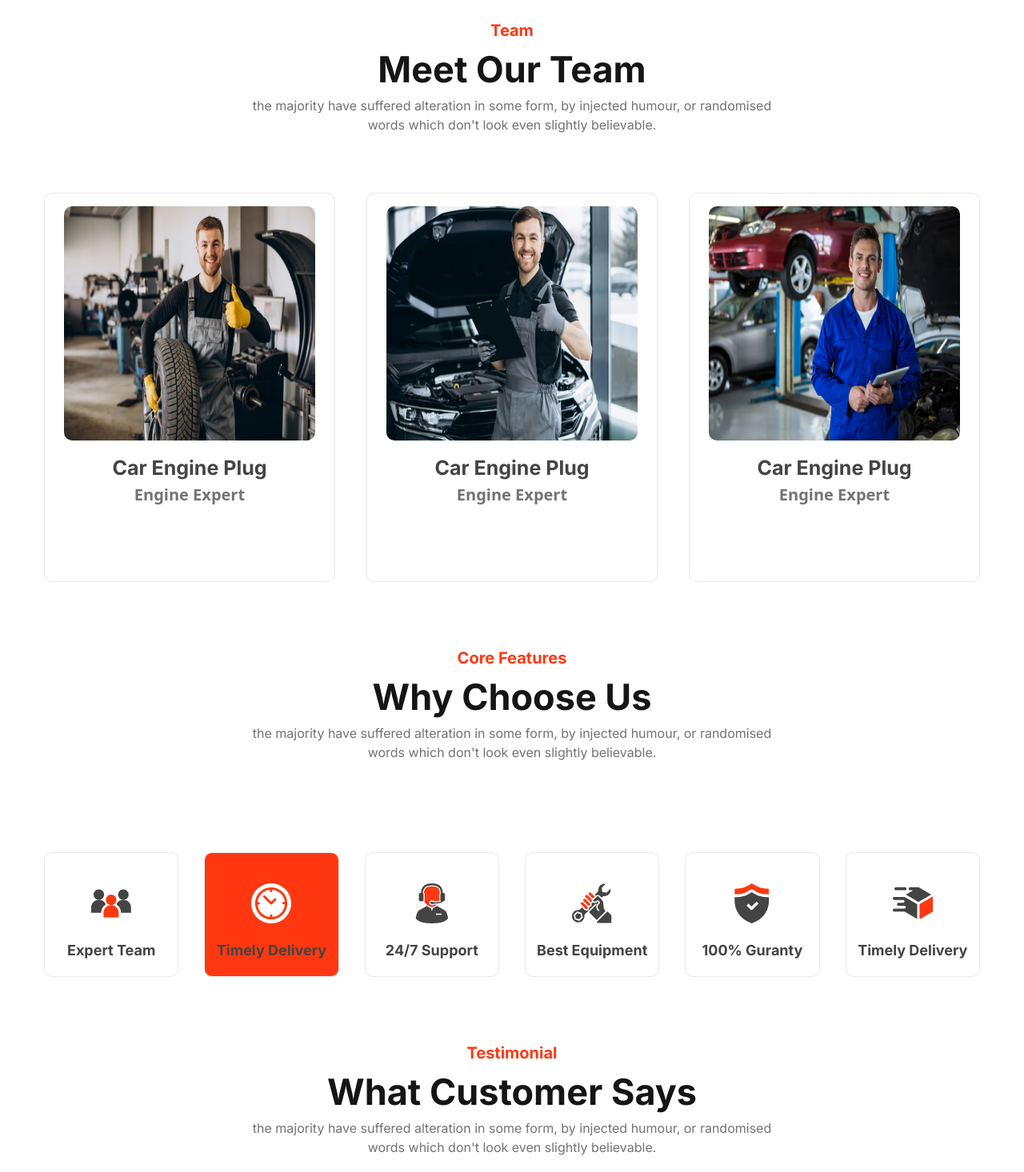
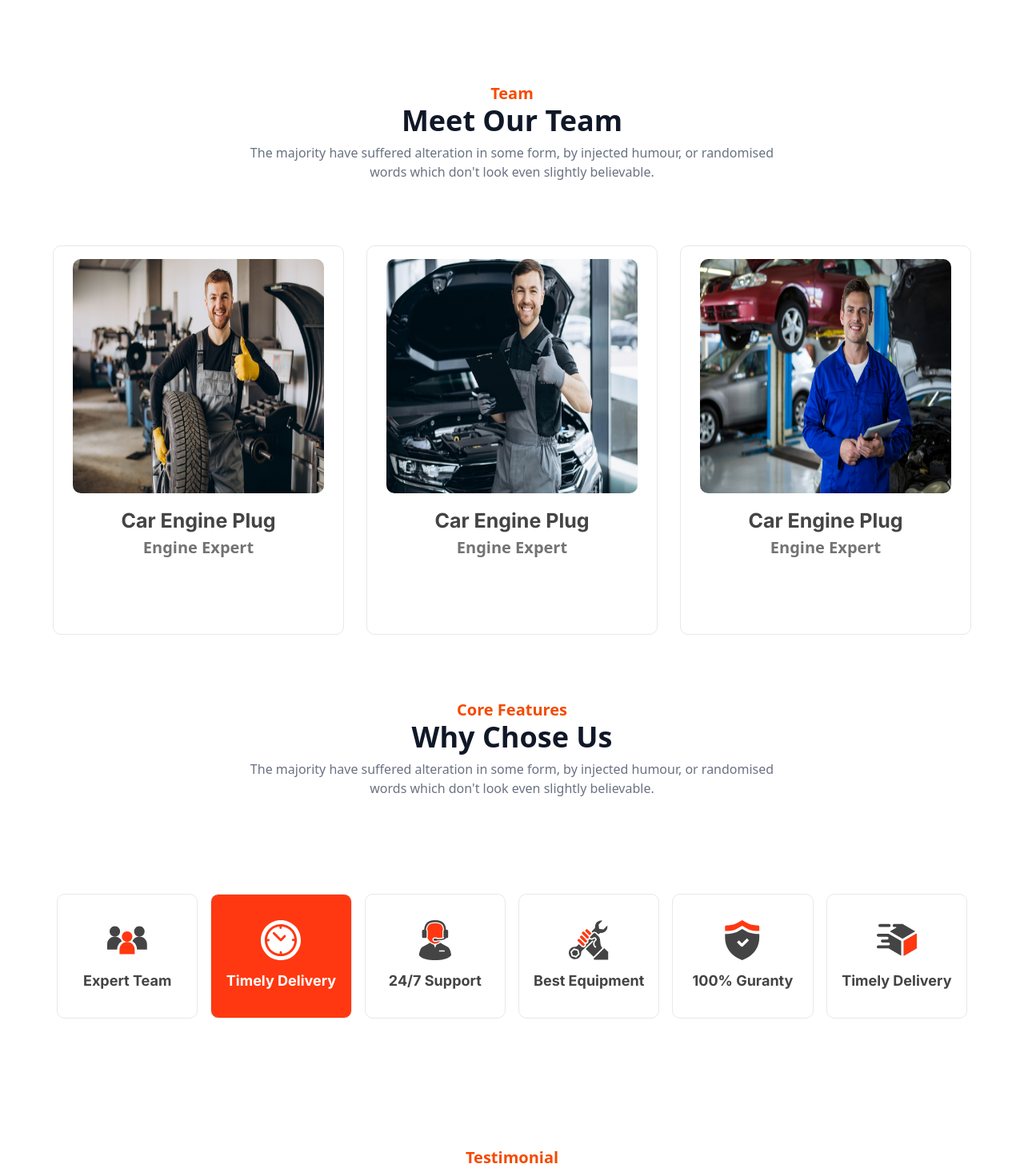
Before and after one commit to AtiqurRahmanLabib/car-doctor-clint, a React (Vite) app: page /home in a window 1280 px wide. Shown: the part 2660-4126 px from the top of the page at 80% size. Built offline with nearby package versions, Linux system fonts and the light colour scheme; no server answers.

Commit message:
finished the home section to responsive

```diff
--- a/src/Components/CustomerReview/CustomerReview.jsx
+++ b/src/Components/CustomerReview/CustomerReview.jsx
@@ -5,7 +5,7 @@ const CustomerReview = ({ description }) => {
     console.log(description);
     return (
         <div>
-      <div className='w-[558px] h-[349px] border shadow-2xl border-[#F3F3F3] rounded-[10px]'>
+      <div className='mx-auto w-[558px] h-[349px] border shadow-2xl border-[#F3F3F3] rounded-[10px] '>
         <div className='flex mt-5 gap-5 p-5'>
           <div>
             <img className='w-[60px] h-[60px] rounded-full' src={image} alt="" />
--- a/src/Components/Products/Products.jsx
+++ b/src/Components/Products/Products.jsx
@@ -1,7 +1,7 @@
 const Products = ({product}) => {
     const { image, name, price } = product;
     return (
-           <div className='w-[364px] h-[389px] shadow-xl p-4 bg-[#FFFFFF] rounded-[10px]'>
+           <div className='w-[364px] mx-auto h-[389px] shadow-xl p-4 bg-[#FFFFFF] rounded-[10px]'>
             <div className='rounded-2xl w-[314px] h-[208.01px] mx-auto'>
                 <img className='w-[326px] h-[215px]  rounded-[10px] bg-[#F3F3F3]'
                     src={image}
--- a/src/Components/Services/Services.jsx
+++ b/src/Components/Services/Services.jsx
@@ -3,7 +3,7 @@ import React from 'react';
 const Services = ({ service }) => {  // Changed from services to service
     const { img, title, price } = service;  // Changed from services to service
     return (
-        <div className='w-[364px] h-[348px] rounded-md border p-4 border-[#E8E8E8]'>
+        <div className='justify-center mx-auto w-[364px] h-[348px] rounded-md border p-4 border-[#E8E8E8]'>
             <div className='rounded-2xl w-[314px] h-[208.01px] mx-auto'>
                 <img className='w-[314px] h-[208.01px]  rounded-[10px]'
                     src={img}
--- a/src/Pages/Home/Home.jsx
+++ b/src/Pages/Home/Home.jsx
@@ -96,8 +96,8 @@ const Home = () => {
                     </p>
                 </div>
 
-                <div className='container max-w-6xl mx-auto'>
-                    <div className='grid grid-cols-1 md:grid-cols-2 lg:grid-cols-3 gap-6'>
+                <div className='container  max-w-6xl mx-auto '>
+                    <div className='grid grid-cols-1  md:grid-cols-2 lg:grid-cols-3 gap-6'>
                         {services.map(service => (
                             <Services
                                 key={service._id}
@@ -161,13 +161,19 @@ const Home = () => {
                 </button>
             </div>
 
-            <div className='w-[717px] h-[178px] mx-auto text-center '>
-                <h1 className='font-inter font-bold text-[20px] text-[#FF3811]'>Team</h1>
-                <h2 className='text-[#151515] font-bold text-[45px] font-inter'>Meet Our Team</h2>
-                <p className='font-inter text-[16px] text-[#737373]'>the majority have suffered alteration in some form, by injected humour, or randomised <br /> words which don't look even slightly believable. </p>
+            <section className="px-4 md:px-6 py-12 md:py-20">
+                <div className='container max-w-6xl mx-auto text-center'>
+                    <h1 className='text-orange-600 text-lg md:text-xl font-bold'>Team</h1>
+                    <h2 className='text-gray-900 text-3xl md:text-4xl font-bold'>Meet Our Team</h2>
+                    <p className='text-gray-500 mt-2 max-w-2xl mx-auto'>
+                        The majority have suffered alteration in some form, by injected humour, or randomised words which don't look even slightly believable.
+                    </p>
                 </div>
-            <div className='flex flex-col lg:flex-row justify-between items-center gap-6 lg:gap-8 mx-auto w-[1170px] mt-10 mb-20'>
-                <div className='w-[364px] h-[487px] rounded-[10px] border border-[#E8E8E8]'>
+            </section>
+            <div className='container max-w-6xl mx-auto'>
+                {/* <div className='grid grid-col border sm:mx-auto  lg:flex-row justify-between items-center md:flex  gap-6 lg:gap-8 mx-auto w-[1170px] mt-10 mb-20'> */}
+                <div className='grid grid-cols-1 md:grid-cols-2 lg:grid-cols-3 gap-6'>
+                    <div className='w-[364px] h-[487px] rounded-[10px] mx-auto border border-[#E8E8E8] '>
                         <div className='w-[314px] h-[293px] rounded-[10px] mx-auto mt-4'>
                             <img className='w-[314px] h-[293px] rounded-[10px]' src={teamMember1} alt="" />
                         </div>
@@ -176,7 +182,7 @@ const Home = () => {
                             <p className='text-[#737373] font-semibold text-[20px]'>Engine Expert</p>
                         </div>
                     </div>
-                <div className='w-[364px] h-[487px] rounded-[10px] border border-[#E8E8E8]'>
+                    <div className='w-[364px] h-[487px] rounded-[10px] border mx-auto border-[#E8E8E8]'>
                         <div className='w-[314px] h-[293px] rounded-[10px] mx-auto mt-4'>
                             <img className='w-[314px] h-[293px] rounded-[10px]' src={teamMember2} alt="" />
                         </div>
@@ -185,7 +191,7 @@ const Home = () => {
                             <p className='text-[#737373] font-semibold text-[20px]'>Engine Expert</p>
                         </div>
                     </div>
-                <div className='w-[364px] h-[487px] rounded-[10px] border border-[#E8E8E8]'>
+                    <div className='w-[364px] h-[487px] rounded-[10px] border mx-auto border-[#E8E8E8]'>
                         <div className='w-[314px] h-[293px] rounded-[10px] mx-auto mt-4'>
                             <img className='w-[314px] h-[293px] rounded-[10px]' src={teamMember3} alt="" />
                         </div>
@@ -195,65 +201,79 @@ const Home = () => {
                         </div>
                     </div>
                 </div>
-            <div className='w-[717px] h-[178px] mx-auto text-center '>
-                <h1 className='font-inter font-bold text-[20px] text-[#FF3811]'>Core Features</h1>
-                <h2 className='text-[#151515] font-bold text-[45px] font-inter'>Why Choose Us</h2>
-                <p className='font-inter text-[16px] text-[#737373]'>the majority have suffered alteration in some form, by injected humour, or randomised <br /> words which don't look even slightly believable. </p>
             </div>
-            <div className='flex flex-col lg:flex-row justify-between items-center gap-6 lg:gap-8 mx-auto w-[1170px] mt-10 mb-20'>
-
-                <div className='w-[170px] h-[156px] rounded-[10px] border border-[#E8E8E8] hover:bg-[#FF3811] mt-10 hover:text-white content-center' >
-                    <div className='mt-5 w-[50px] mx-auto'>
-                        <img className='w-[50px] h-[50px]' src={icon4} alt="" />
+            <section className="px-4 md:px-6 py-12 md:py-20">
+                <div className='container max-w-6xl mx-auto text-center'>
+                    <h1 className='text-orange-600 text-lg md:text-xl font-bold'>Core Features</h1>
+                    <h2 className='text-gray-900 text-3xl md:text-4xl font-bold'>Why Chose Us</h2>
+                    <p className='text-gray-500 mt-2 max-w-2xl mx-auto'>
+                        The majority have suffered alteration in some form, by injected humour, or randomised words which don't look even slightly believable.
+                    </p>
                 </div>
-                    <h1 className='font-inter font-bold text-center pt-5 text-[18px] text-[#444444] '>Expert Team</h1>
+            </section>
+           <div className='w-full max-w-[1170px] mx-auto mt-10 mb-20'>
+  <div className='grid grid-cols-2 sm:grid-cols-3 md:grid-cols-6 gap-4 px-4'>
+    {/* Expert Team */}
+    <div className='w-full h-[156px] rounded-[10px] border border-[#E8E8E8] hover:bg-[#FF3811] hover:text-white flex flex-col items-center justify-center transition-colors duration-300'>
+      <div className='w-[50px] h-[50px]'>
+        <img className='w-full h-full' src={icon4} alt="Expert Team" />
+      </div>
+      <h1 className='font-inter font-bold text-center pt-3 text-[16px] sm:text-[18px] text-[#444444] hover:text-white'>Expert Team</h1>
     </div>
 
-                <div className='w-[170px] h-[156px] rounded-[10px] border border-[#E8E8E8] bg-[#FF3811] mt-10 hover:text-white content-center'>
-                    <div className='mt-5 w-[50px] mx-auto'>
-                        <img className='w-[50px] h-[50px]' src={icon1} alt="" />
+    {/* Timely Delivery */}
+    <div className='w-full h-[156px] rounded-[10px] border border-[#E8E8E8] bg-[#FF3811] hover:text-white flex flex-col items-center justify-center transition-colors duration-300'>
+      <div className='w-[50px] h-[50px]'>
+        <img className='w-full h-full' src={icon1} alt="Timely Delivery" />
       </div>
-                    <h1 className='font-inter font-bold text-center pt-5 text-[18px] text-[#444444] '>Timely Delivery</h1>
+      <h1 className='font-inter font-bold text-center pt-3 text-[16px] sm:text-[18px] text-white'>Timely Delivery</h1>
     </div>
 
-                <div className='w-[170px] h-[156px] rounded-[10px] border border-[#E8E8E8] hover:bg-[#FF3811] mt-10 hover:text-white content-center'>
-                    <div className='mt-5 w-[50px] mx-auto'>
-                        <img className='w-[50px] h-[50px]' src={icon5} alt="" />
+    {/* 24/7 Support */}
+    <div className='w-full h-[156px] rounded-[10px] border border-[#E8E8E8] hover:bg-[#FF3811] hover:text-white flex flex-col items-center justify-center transition-colors duration-300'>
+      <div className='w-[50px] h-[50px]'>
+        <img className='w-full h-full' src={icon5} alt="24/7 Support" />
       </div>
-                    <h1 className='font-inter font-bold text-center pt-5 text-[18px] text-[#444444] '>24/7 Support</h1>
+      <h1 className='font-inter font-bold text-center pt-3 text-[16px] sm:text-[18px] text-[#444444] hover:text-white'>24/7 Support</h1>
     </div>
 
-                <div className='w-[170px] h-[156px] rounded-[10px] border border-[#E8E8E8] hover:bg-[#FF3811] mt-10 hover:text-white content-center'>
-                    <div className='mt-5 w-[50px] mx-auto'>
-                        <img className='w-[50px] h-[50px]' src={icon6} alt="" />
+    {/* Best Equipment */}
+    <div className='w-full h-[156px] rounded-[10px] border border-[#E8E8E8] hover:bg-[#FF3811] hover:text-white flex flex-col items-center justify-center transition-colors duration-300'>
+      <div className='w-[50px] h-[50px]'>
+        <img className='w-full h-full' src={icon6} alt="Best Equipment" />
       </div>
-                    <h1 className='font-inter font-bold text-center pt-5 text-[18px] text-[#444444] '>Best Equipment</h1>
+      <h1 className='font-inter font-bold text-center pt-3 text-[16px] sm:text-[18px] text-[#444444] hover:text-white'>Best Equipment</h1>
     </div>
 
-                <div className='w-[170px] h-[156px] rounded-[10px] border border-[#E8E8E8] hover:bg-[#FF3811] mt-10 hover:text-white content-center'>
-                    <div className='mt-5 w-[50px] mx-auto'>
-                        <img className='w-[50px] h-[50px]' src={icon2} alt="" />
+    {/* 100% Guranty */}
+    <div className='w-full h-[156px] rounded-[10px] border border-[#E8E8E8] hover:bg-[#FF3811] hover:text-white flex flex-col items-center justify-center transition-colors duration-300'>
+      <div className='w-[50px] h-[50px]'>
+        <img className='w-full h-full' src={icon2} alt="100% Guaranty" />
       </div>
-                    <h1 className='font-inter font-bold text-center pt-5 text-[18px] text-[#444444] '>100% Guranty</h1>
+      <h1 className='font-inter font-bold text-center pt-3 text-[16px] sm:text-[18px] text-[#444444] hover:text-white'>100% Guranty</h1>
     </div>
 
-                <div className='w-[170px] h-[156px] rounded-[10px] border border-[#E8E8E8] hover:bg-[#FF3811] mt-10 hover:text-white content-center'>
-                    <div className='mt-5 w-[50px] mx-auto'>
-                        <img className='w-[50px] h-[50px]' src={icon3} alt="" />
+    {/* Timely Delivery (duplicate?) */}
+    <div className='w-full h-[156px] rounded-[10px] border border-[#E8E8E8] hover:bg-[#FF3811] hover:text-white flex flex-col items-center justify-center transition-colors duration-300'>
+      <div className='w-[50px] h-[50px]'>
+        <img className='w-full h-full' src={icon3} alt="Timely Delivery" />
       </div>
-                    <h1 className='font-inter font-bold text-center pt-5 text-[18px] text-[#444444] hover:text-white '>Timely Delivery</h1>
-
+      <h1 className='font-inter font-bold text-center pt-3 text-[16px] sm:text-[18px] text-[#444444] hover:text-white'>Timely Delivery</h1>
     </div>
   </div>
-
-            <div className='w-[717px] h-[178px] mx-auto text-center '>
-                <h1 className='font-inter font-bold text-[20px] text-[#FF3811]'>Testimonial</h1>
-                <h2 className='text-[#151515] font-bold text-[45px] font-inter'>What Customer Says</h2>
-                <p className='font-inter text-[16px] text-[#737373]'>the majority have suffered alteration in some form, by injected humour, or randomised <br /> words which don't look even slightly believable. </p>
 </div>
+            <section className="px-4 md:px-6 py-12 md:py-20">
+                <div className='container max-w-6xl mx-auto text-center'>
+                    <h1 className='text-orange-600 text-lg md:text-xl font-bold'>Testimonial</h1>
+                    <h2 className='text-gray-900 text-3xl md:text-4xl font-bold'>What Customer Says</h2>
+                    <p className='text-gray-500 mt-2 max-w-2xl mx-auto'>
+                        The majority have suffered alteration in some form, by injected humour, or randomised words which don't look even slightly believable.
+                    </p>
+                </div>
+            </section>
             <section>
                 <div className='container max-w-6xl mx-auto'>
-                    <div className='grid grid-cols-1 md:grid-cols-2 lg:grid-cols-2 gap-6'>
+                    <div className='grid grid-cols-1 md:grid-cols-1 lg:grid-cols-2 gap-6 '>
                         {description.slice(0, visibleReviews).map(sReview => (
                             <CustomerReview
                                 key={sReview._id}
--- a/src/Pages/Shared/Footer/Footer.jsx
+++ b/src/Pages/Shared/Footer/Footer.jsx
@@ -5,7 +5,7 @@ import { FaInstagram } from 'react-icons/fa6';
 
 const Footer = () => {
     return (
-        <footer className="bg-[#151515] w-full">
+        <footer className="bg-[#151515] w-full mt-5">
             {/* Main Footer Content */}
             <div className="max-w-7xl mx-auto px-4 sm:px-6 lg:px-8 py-16 grid grid-cols-1 md:grid-cols-2 lg:grid-cols-4 gap-10">
                 {/* Logo and Social Media */}
```
Lines whose indentation alone changed are shown as unchanged.
